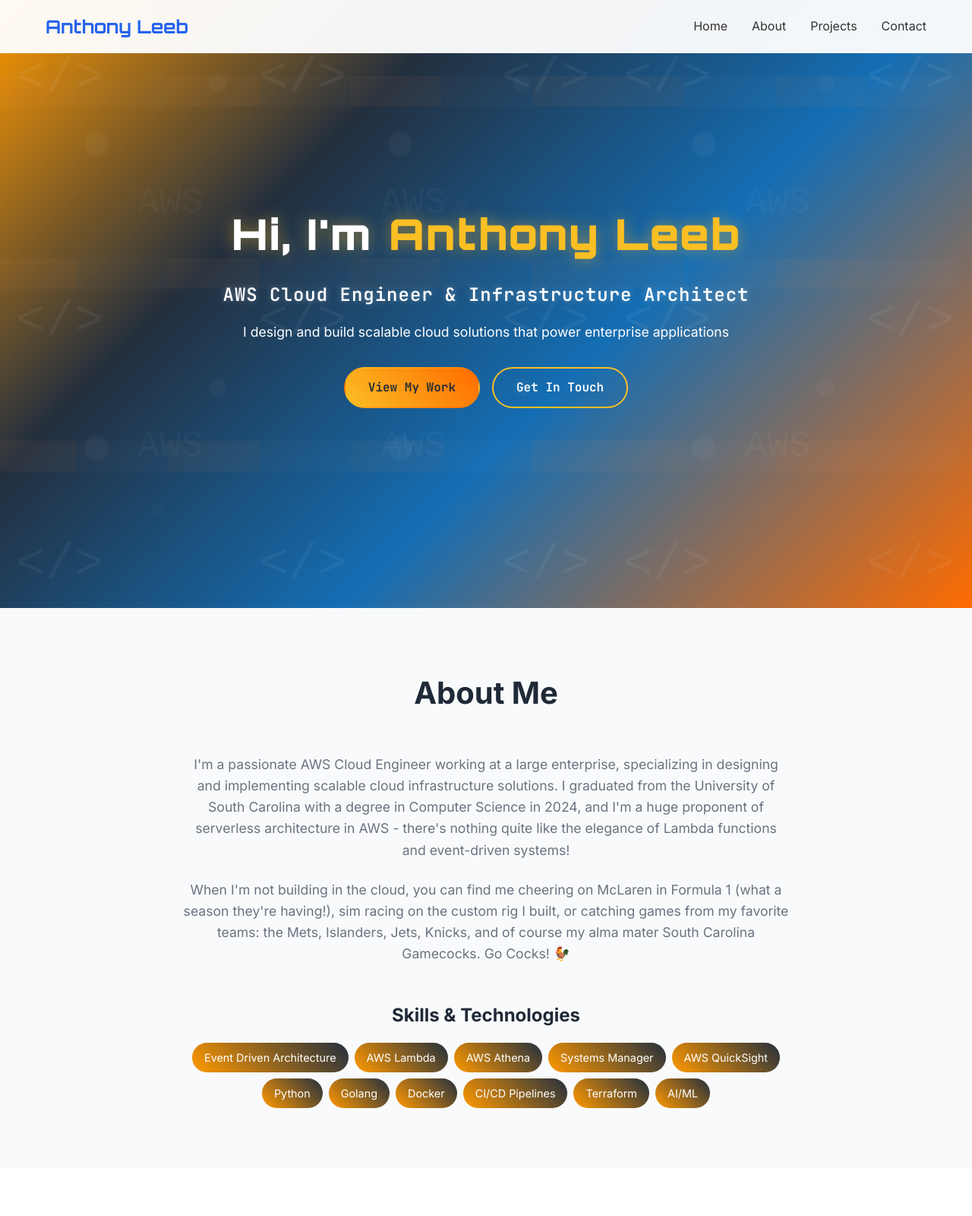
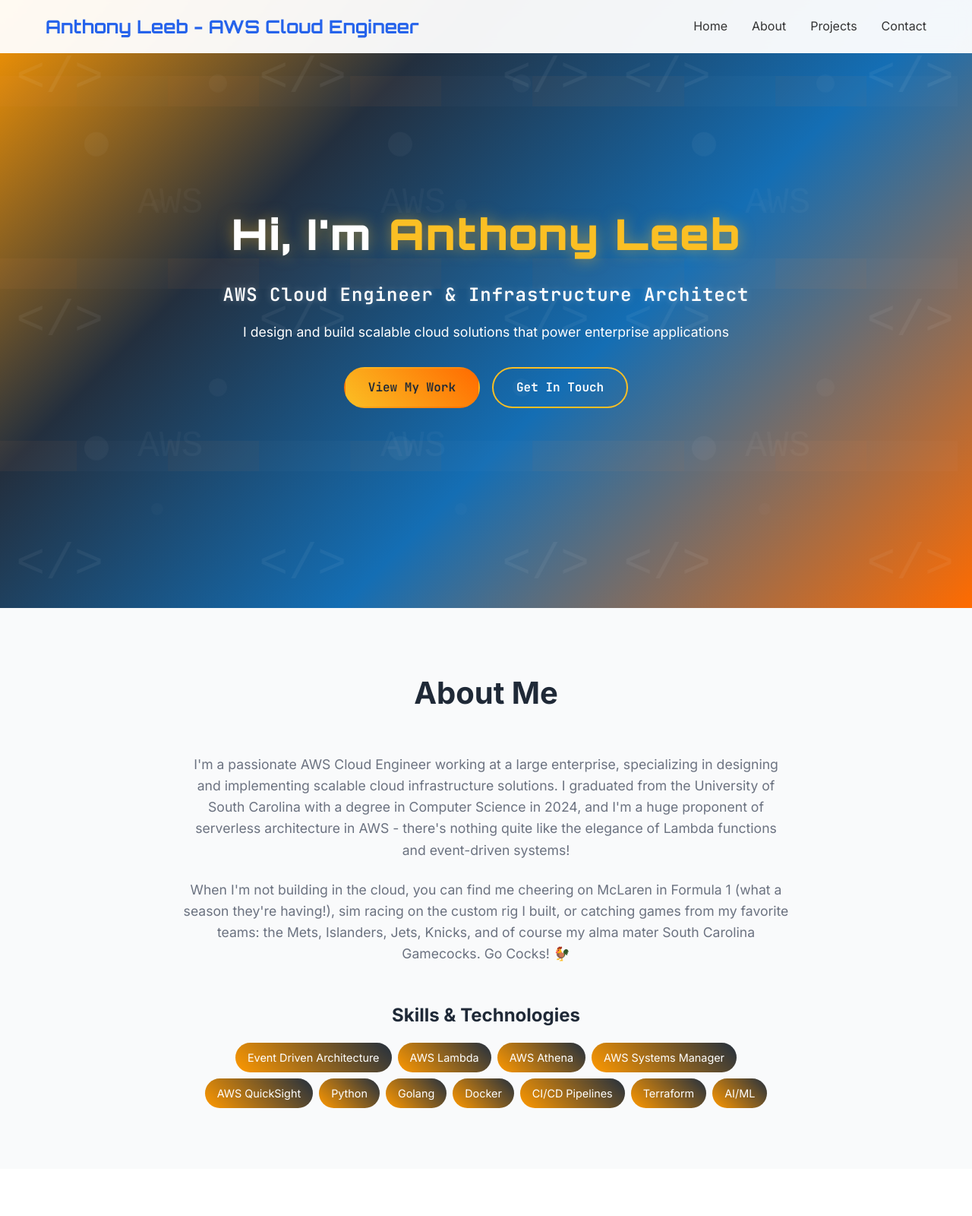
Before and after one commit to AnthonyLeeb/personal_website, a plain HTML site: page index.html in a window 1280 px wide. Shown: the top 1600 px of the page at 76% size. Drawn offline with Linux system fonts and the light colour scheme.

Commit message:
Add AWS Cloud Engineer to nav logo and AWS prefix to Systems Manager skill

```diff
--- a/index.html
+++ b/index.html
@@ -15,7 +15,7 @@
     <nav class="navbar">
         <div class="nav-container">
             <div class="nav-logo">
-                <a href="#home">Anthony Leeb</a>
+                <a href="#home">Anthony Leeb - AWS Cloud Engineer</a>
             </div>
             <ul class="nav-menu">
                 <li class="nav-item">
@@ -75,7 +75,7 @@
                                 <span class="skill-tag aws-tag">Event Driven Architecture</span>
                                 <span class="skill-tag aws-tag">AWS Lambda</span>
                                 <span class="skill-tag aws-tag">AWS Athena</span>
-                                <span class="skill-tag aws-tag">Systems Manager</span>
+                                <span class="skill-tag aws-tag">AWS Systems Manager</span>
                                 <span class="skill-tag aws-tag">AWS QuickSight</span>
                                 <span class="skill-tag aws-tag">Python</span>
                                 <span class="skill-tag aws-tag">Golang</span>
```
